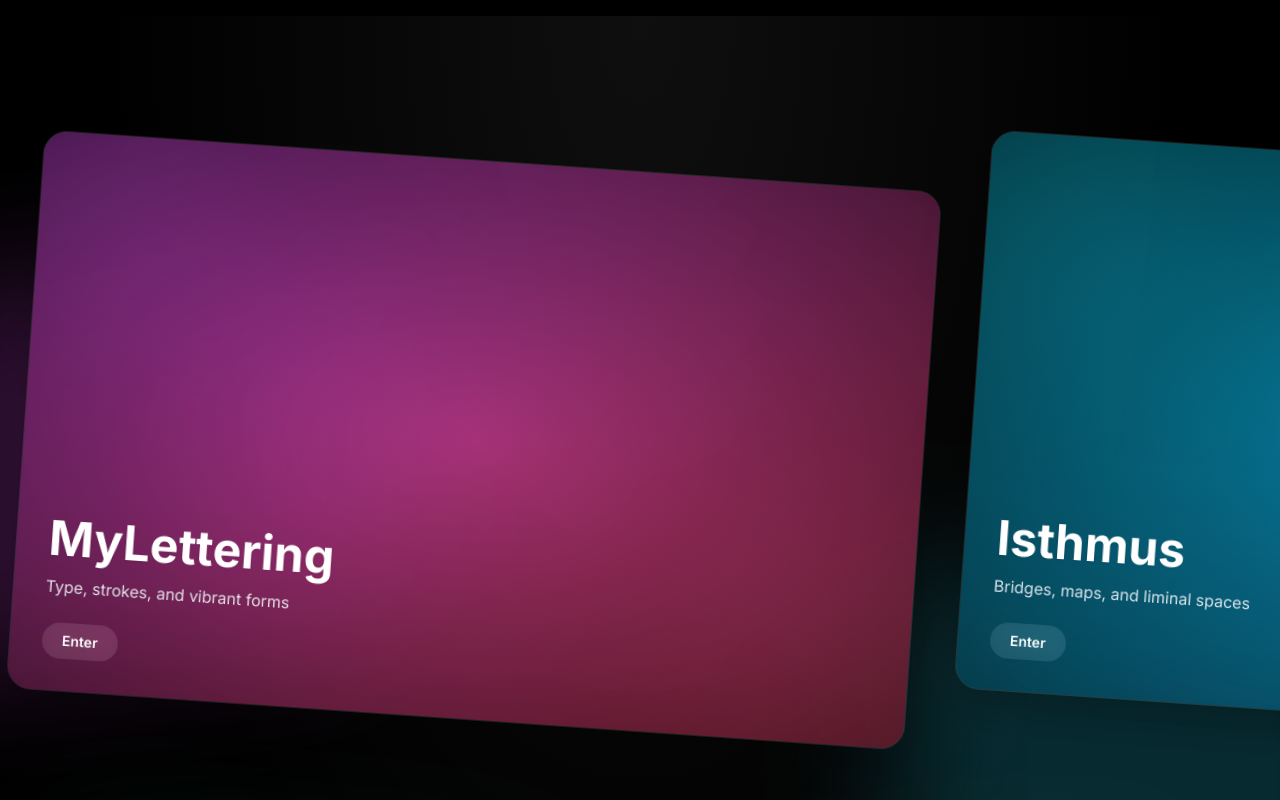
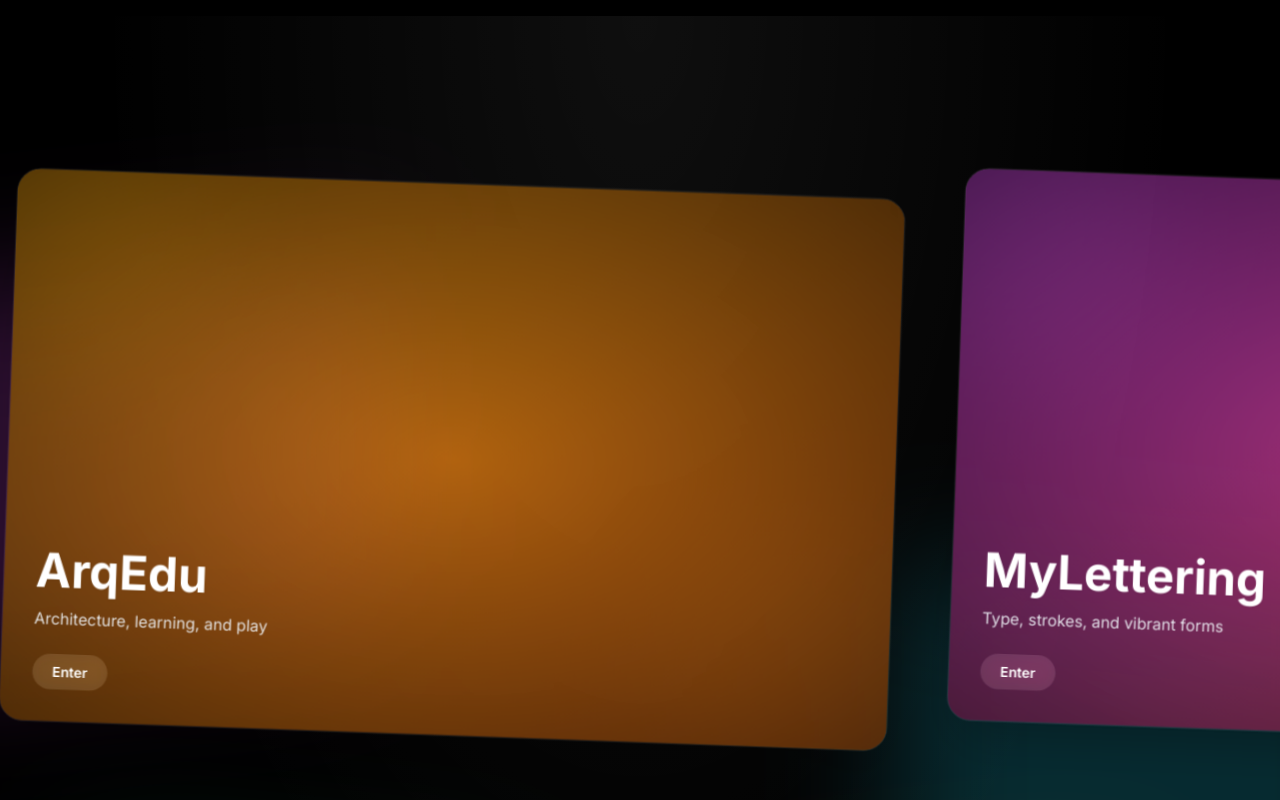
Before and after one commit to aumanu2/frontend-repo_o5u8pnud_8p3bcd, a React (Vite) app: page / in a window 1280 px wide. Shown: the part 900-1700 px from the top of the page. Built offline with nearby package versions, Linux system fonts and the light colour scheme; a web font is replaced by a local one.

Commit message:
Update project prj_o5u8pnud - 2025-11-07T21:14:41.043Z

```diff
--- a/src/components/HorizontalNav.jsx
+++ b/src/components/HorizontalNav.jsx
@@ -36,14 +36,14 @@ function SectionCard({ title, subtitle, gradient, accent, progress }) {
 }
 
 export default function HorizontalNav() {
-  const containerRef = useRef(null);
+  const sectionRef = useRef(null);
   const scrollerRef = useRef(null);
   const [width, setWidth] = useState(0);
 
   const data = useMemo(() => sectionsData.concat(sectionsData).concat(sectionsData), []);
 
-  // Tie vertical scroll to horizontal translation
-  const { scrollYProgress } = useScroll({ container: containerRef });
+  // Progress based on this section in the viewport (not a scrollable container)
+  const { scrollYProgress } = useScroll({ target: sectionRef, offset: ["start start", "end end"] });
   const smooth = useSpring(scrollYProgress, { stiffness: 80, damping: 20, mass: 0.5 });
 
   useEffect(() => {
@@ -56,11 +56,11 @@ export default function HorizontalNav() {
     return () => ro.disconnect();
   }, []);
 
-  // Map progress (0..1) to a long horizontal translation that loops
+  // Translate one full set to create an infinite wrap illusion
   const x = useTransform(smooth, [0, 1], [0, -width / 3]);
 
   return (
-    <section ref={containerRef} className="relative h-[160vh] w-full overflow-hidden bg-black py-16">
+    <section ref={sectionRef} className="relative h-[160vh] w-full overflow-hidden bg-black py-16">
       {/* Background Cinematic Layers */}
       <div className="pointer-events-none absolute inset-0">
         <div className="absolute left-[-10%] top-[20%] h-96 w-[40%] -skew-y-6 rounded-3xl bg-fuchsia-500/20 blur-3xl" />
```
Also changed, not shown: 1 other file (tests, documents, lock files or other folders).
